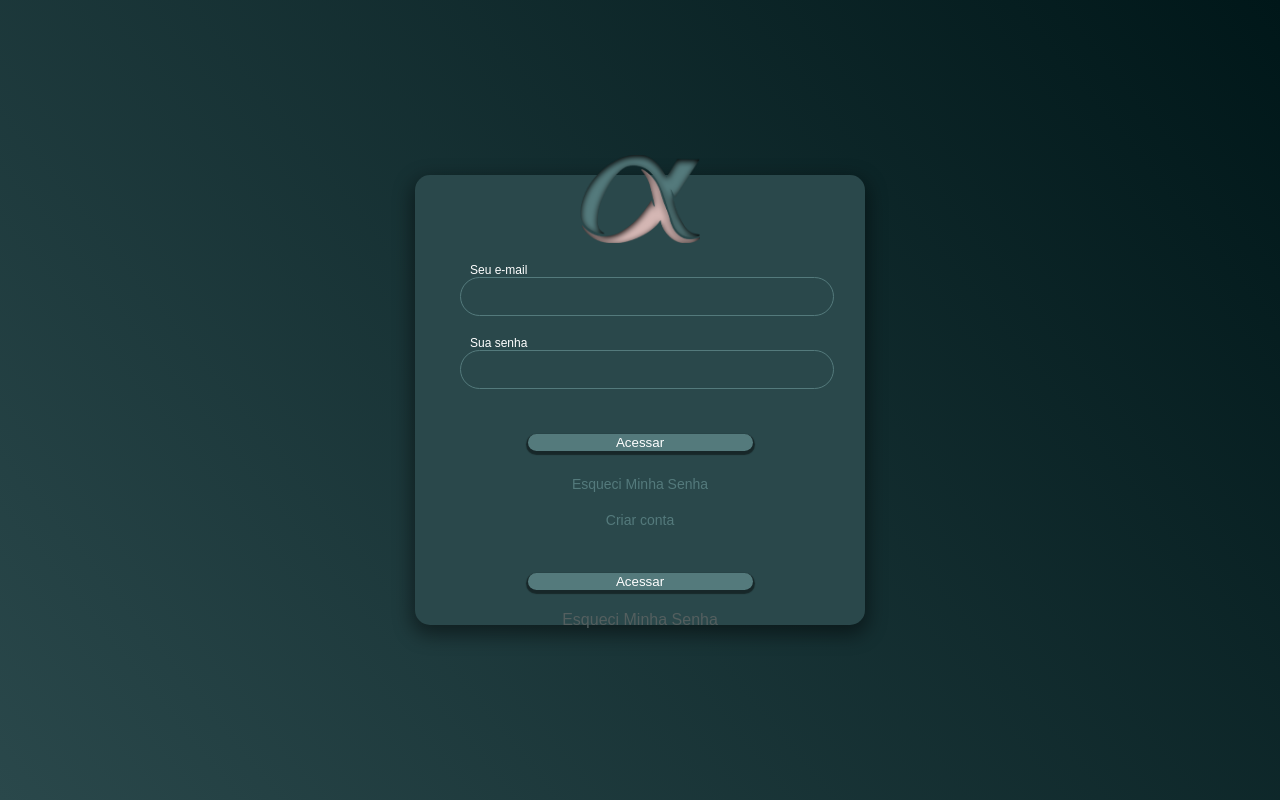
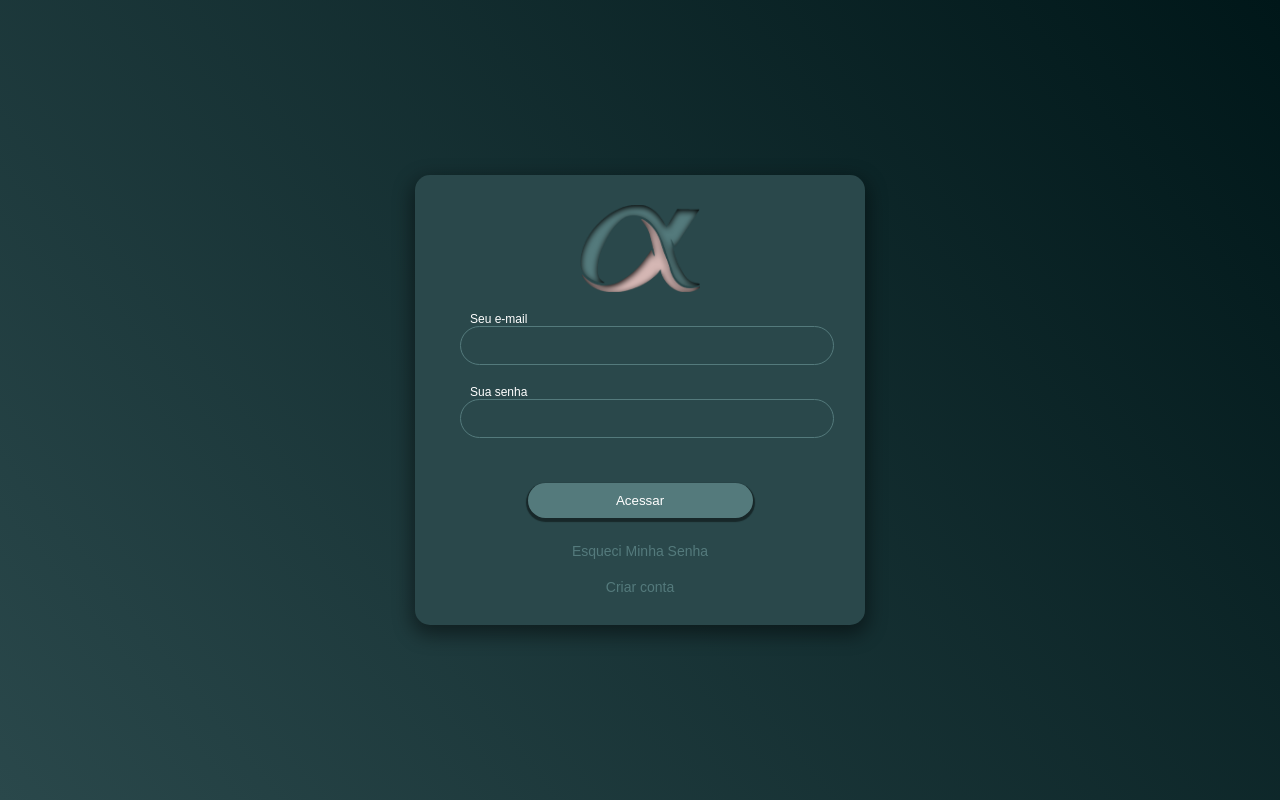
Before and after one commit to davi-aguiar/PDS, a React (Vite) app in the folder frontend/SGA_FRONTEND/: page / in a window 1280 px wide. Built offline with nearby package versions, Linux system fonts and the light colour scheme.

Commit message:
app corrections

```diff
--- a/frontend/SGA_FRONTEND/src/pages/app/App.tsx
+++ b/frontend/SGA_FRONTEND/src/pages/app/App.tsx
@@ -58,8 +58,6 @@ function App() {
         {error && <p className="error">{error}</p>}
         <a href="/associado">Esqueci Minha Senha</a>
         <a href="/cadastro">Criar conta</a>
-        <button>Acessar</button>
-        <p onClick={handleClick}>Esqueci Minha Senha</p>
       </div>
     </main>
   );
```
Also changed, not shown: frontend/SGA_FRONTEND/src/main.tsx (+10 -0 lines).
